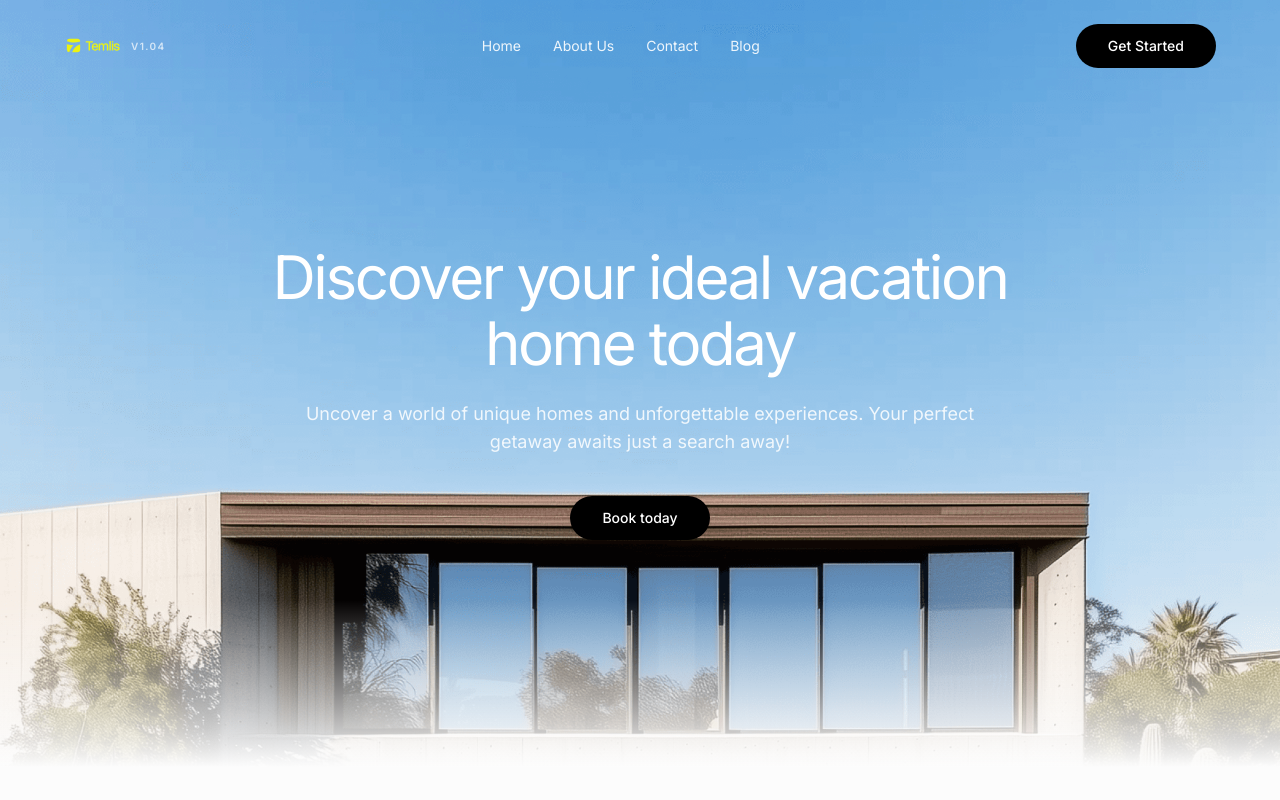
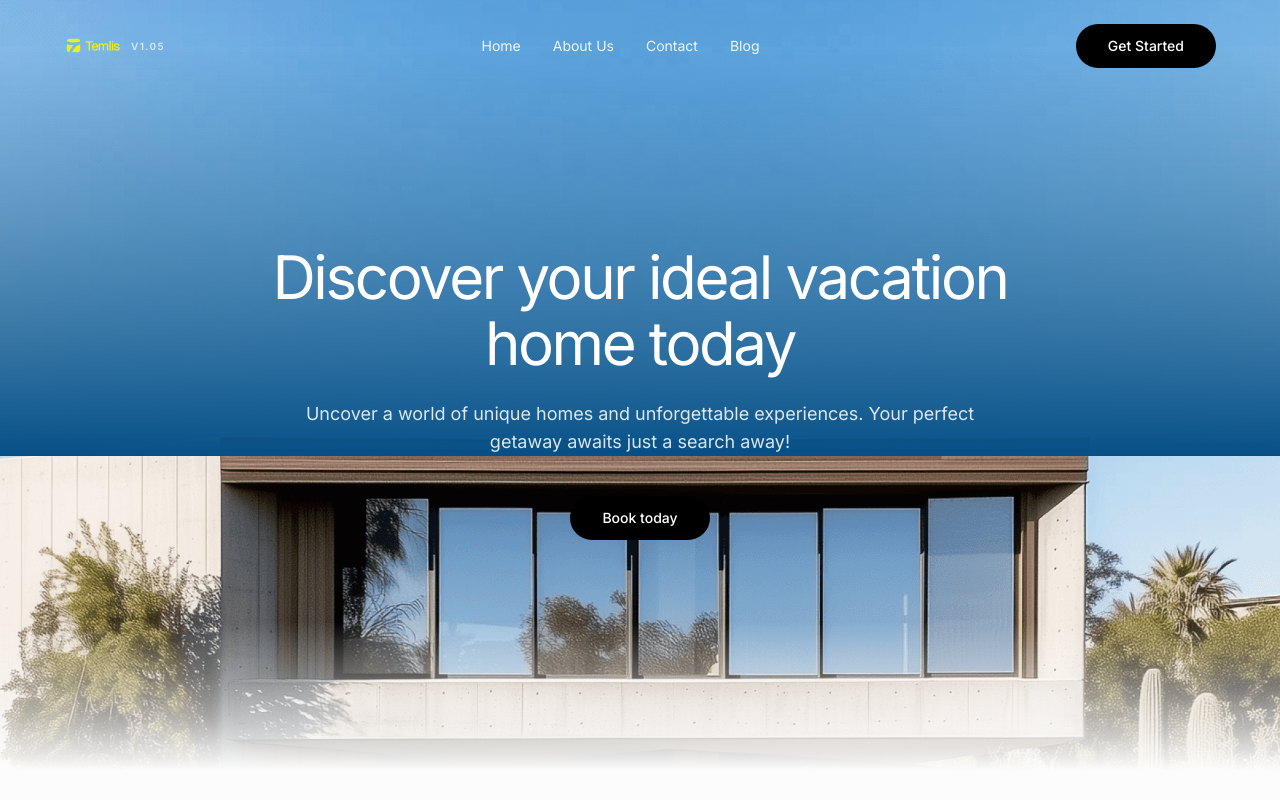
Before and after one commit to bearllc555-spec/vacation-homes, a React (Vite) app: page / in a window 1280 px wide. Shown: the top 800 px of the page. Built offline with nearby package versions, Linux system fonts and the light colour scheme.

Commit message:
Add Stayli deep-blue hero gradient layer (v1.05).
Framer stacks a blue depth gradient to rgb(6,80,135) plus the bottom white fade; refresh hero asset at 1920px.

Co-authored-by: Cursor <cursoragent@cursor.com>

```diff
--- a/src/components/HeroSection.tsx
+++ b/src/components/HeroSection.tsx
@@ -2,6 +2,12 @@ import { business } from "../lib/business";
 import { images } from "../lib/assets";
 import { SiteHeader } from "./SiteHeader";
 import { Button } from "./ui/Button";
+
+/** Matches Stayli Framer hero layers: photo + blue depth gradient + bottom white fade */
+const HERO_BLUE_GRADIENT =
+  "linear-gradient(180deg, rgba(252, 252, 252, 0) 10.5857%, rgb(6, 80, 135) 100%)";
+const HERO_BOTTOM_FADE =
+  "linear-gradient(rgba(252, 252, 252, 0) 10.5857%, rgb(252, 252, 252) 85.2795%)";
 
 export function HeroSection() {
   return (
@@ -13,19 +19,20 @@ export function HeroSection() {
       <img
         src={images.hero}
         alt=""
-        className="absolute inset-0 h-full w-full object-cover object-[center_40%]"
+        className="absolute inset-0 h-full w-full object-cover object-center"
       />
-      {/* Stayli uses the same asset with no top dimming — only a short bottom fade into #fcfcfc */}
       <div
-        className="pointer-events-none absolute inset-x-0 bottom-0 z-[1] h-[28%] min-h-[200px] max-h-[320px]"
-        style={{
-          background:
-            "linear-gradient(rgba(252, 252, 252, 0) 10.5857%, rgb(252, 252, 252) 85.2795%)",
-        }}
+        className="pointer-events-none absolute inset-x-0 top-0 z-[1] h-[57%] min-h-[420px] max-h-[720px]"
+        style={{ background: HERO_BLUE_GRADIENT }}
+        aria-hidden
+      />
+      <div
+        className="pointer-events-none absolute inset-x-0 bottom-0 z-[2] h-[25%] min-h-[180px] max-h-[284px]"
+        style={{ background: HERO_BOTTOM_FADE }}
         aria-hidden
       />
       <SiteHeader variant="hero" />
-      <div className="relative mx-auto flex min-h-[100svh] max-w-[1280px] flex-col items-center justify-center px-6 pb-32 pt-28 text-center md:px-10 lg:px-16">
+      <div className="relative z-10 mx-auto flex min-h-[100svh] max-w-[1280px] flex-col items-center justify-center px-6 pb-32 pt-28 text-center md:px-10 lg:px-16">
         <h1
           className="max-w-4xl text-[clamp(2.25rem,6vw,3.75rem)] font-normal leading-[1.1] tracking-[-0.04em]"
           style={{ letterSpacing: "-0.04em" }}
--- a/src/lib/version.ts
+++ b/src/lib/version.ts
@@ -1,2 +1,2 @@
 /** Increment on every change — shown in the site header */
-export const SITE_VERSION = "v1.04";
+export const SITE_VERSION = "v1.05";
```
